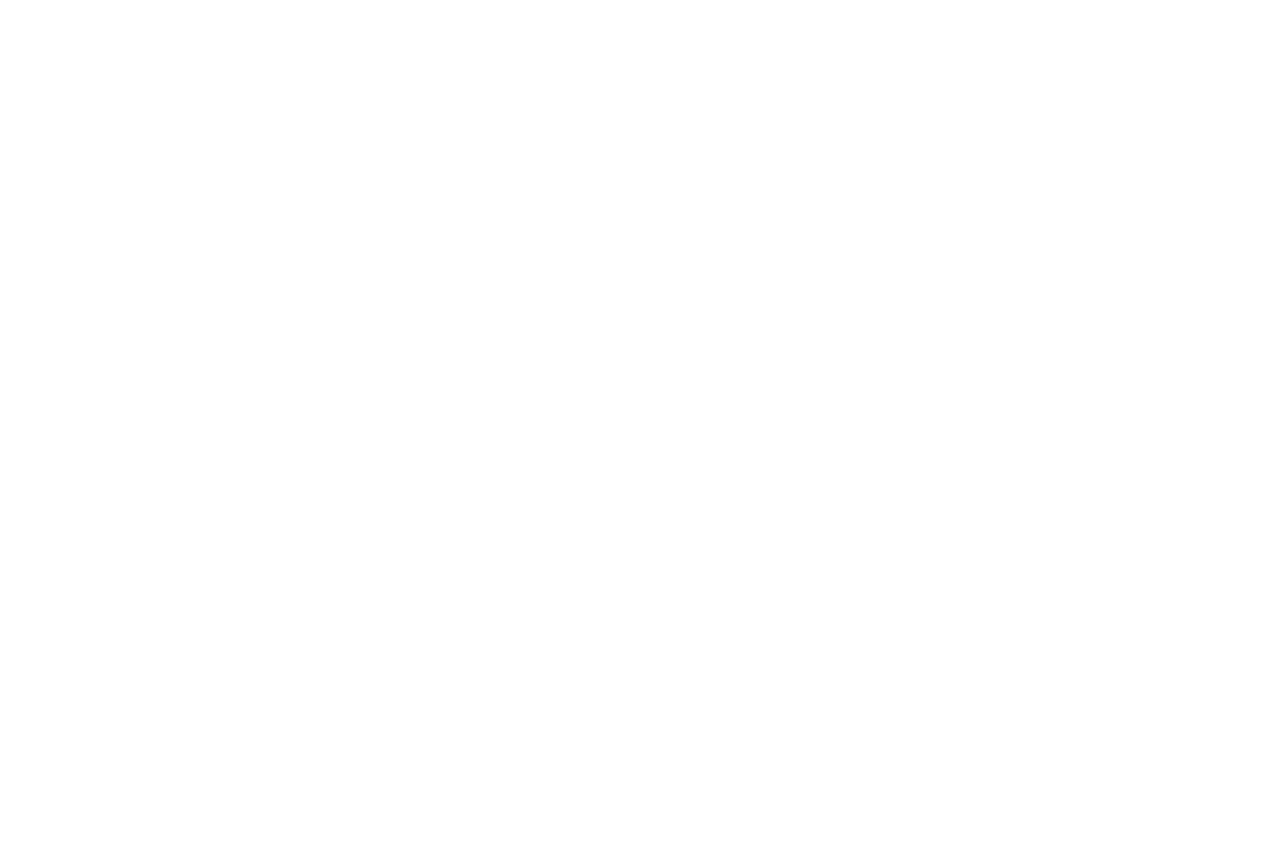
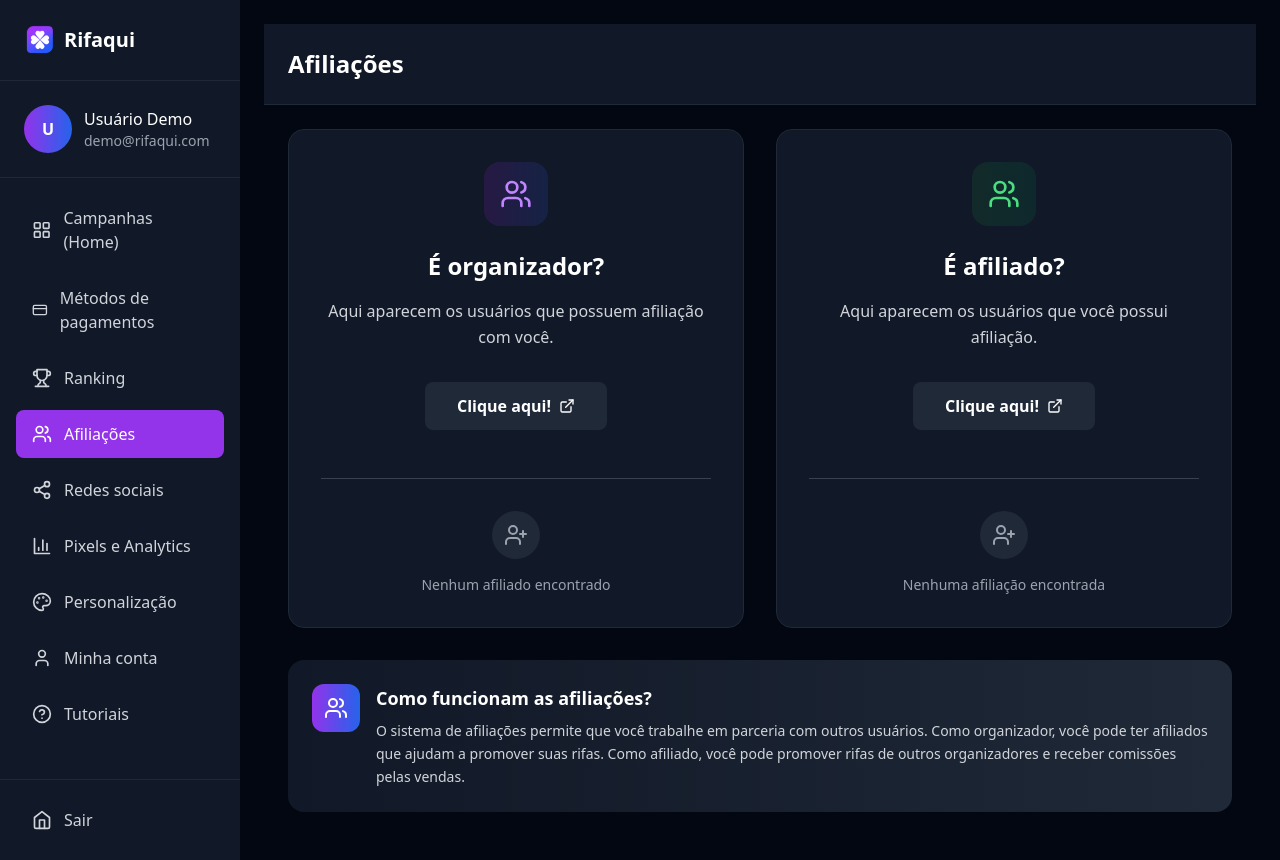
Before and after one commit to gilson954/sistema-rifa, a React (Vite) app: page /dashboard/affiliations in a window 1280 px wide. Before the commit this address had no page. Before the commit the page ends 800 px from the top, so only its background shows below. Built offline with nearby package versions, Linux system fonts and the light colour scheme.

Commit message:
Add Afiliações button to sidebar and create affiliations page

```diff
--- a/src/App.tsx
+++ b/src/App.tsx
@@ -6,6 +6,7 @@ import HomePage from './pages/HomePage';
 import DashboardPage from './pages/DashboardPage';
 import PaymentIntegrationsPage from './pages/PaymentIntegrationsPage';
 import RankingPage from './pages/RankingPage';
+import AffiliationsPage from './pages/AffiliationsPage';
 
 function App() {
   return (
@@ -21,6 +22,7 @@ function App() {
           <Route index element={<DashboardPage />} />
           <Route path="integrations" element={<PaymentIntegrationsPage />} />
           <Route path="ranking" element={<RankingPage />} />
+          <Route path="affiliations" element={<AffiliationsPage />} />
         </Route>
       </Routes>
     </Router>
--- a/src/components/Sidebar.tsx
+++ b/src/components/Sidebar.tsx
@@ -10,7 +10,8 @@ import {
   HelpCircle,
   Home,
   X,
-  Trophy
+  Trophy,
+  Users
 } from 'lucide-react';
 
 interface SidebarProps {
@@ -40,6 +41,11 @@ const Sidebar: React.FC<SidebarProps> = ({ onClose }) => {
       icon: Trophy,
       label: 'Ranking',
       path: '/dashboard/ranking'
+    },
+    {
+      icon: Users,
+      label: 'Afiliações',
+      path: '/dashboard/affiliations'
     },
     {
       icon: Share2,
--- /dev/null
+++ b/src/pages/AffiliationsPage.tsx
@@ -0,0 +1,110 @@
+import React from 'react';
+import { Users, UserPlus, ExternalLink } from 'lucide-react';
+
+const AffiliationsPage = () => {
+  return (
+    <div className="min-h-screen bg-gray-100 dark:bg-gray-950 text-gray-900 dark:text-white transition-colors duration-300">
+      {/* Header */}
+      <div className="bg-white dark:bg-gray-900 border-b border-gray-200 dark:border-gray-800 p-6 transition-colors duration-300">
+        <h1 className="text-2xl font-bold text-gray-900 dark:text-white">
+          Afiliações
+        </h1>
+      </div>
+
+      {/* Main Content */}
+      <div className="p-6 max-w-6xl mx-auto">
+        {/* Two Column Layout */}
+        <div className="grid md:grid-cols-2 gap-8">
+          {/* Left Column - É organizador? */}
+          <div className="bg-white dark:bg-gray-900 rounded-2xl p-8 border border-gray-200 dark:border-gray-800 transition-colors duration-300">
+            <div className="text-center">
+              <div className="w-16 h-16 bg-gradient-to-r from-purple-100 to-blue-100 dark:from-purple-900/30 dark:to-blue-900/30 rounded-2xl flex items-center justify-center mx-auto mb-6">
+                <Users className="h-8 w-8 text-purple-600 dark:text-purple-400" />
+              </div>
+
+              <h2 className="text-2xl font-bold text-gray-900 dark:text-white mb-4">
+                É organizador?
+              </h2>
+
+              <p className="text-gray-600 dark:text-gray-300 mb-8 leading-relaxed">
+                Aqui aparecem os usuários que possuem afiliação com você.
+              </p>
+
+              <button className="bg-gray-900 dark:bg-gray-800 hover:bg-gray-800 dark:hover:bg-gray-700 text-white px-8 py-3 rounded-lg font-semibold transition-colors duration-200 flex items-center space-x-2 mx-auto">
+                <span>Clique aqui!</span>
+                <ExternalLink className="h-4 w-4" />
+              </button>
+            </div>
+
+            {/* Empty State for Organizer */}
+            <div className="mt-12 pt-8 border-t border-gray-200 dark:border-gray-700">
+              <div className="text-center">
+                <div className="w-12 h-12 bg-gray-100 dark:bg-gray-800 rounded-full flex items-center justify-center mx-auto mb-4">
+                  <UserPlus className="h-6 w-6 text-gray-400" />
+                </div>
+                <p className="text-sm text-gray-500 dark:text-gray-400">
+                  Nenhum afiliado encontrado
+                </p>
+              </div>
+            </div>
+          </div>
+
+          {/* Right Column - É afiliado? */}
+          <div className="bg-white dark:bg-gray-900 rounded-2xl p-8 border border-gray-200 dark:border-gray-800 transition-colors duration-300">
+            <div className="text-center">
+              <div className="w-16 h-16 bg-gradient-to-r from-green-100 to-emerald-100 dark:from-green-900/30 dark:to-emerald-900/30 rounded-2xl flex items-center justify-center mx-auto mb-6">
+                <Users className="h-8 w-8 text-green-600 dark:text-green-400" />
+              </div>
+
+              <h2 className="text-2xl font-bold text-gray-900 dark:text-white mb-4">
+                É afiliado?
+              </h2>
+
+              <p className="text-gray-600 dark:text-gray-300 mb-8 leading-relaxed">
+                Aqui aparecem os usuários que você possui afiliação.
+              </p>
+
+              <button className="bg-gray-900 dark:bg-gray-800 hover:bg-gray-800 dark:hover:bg-gray-700 text-white px-8 py-3 rounded-lg font-semibold transition-colors duration-200 flex items-center space-x-2 mx-auto">
+                <span>Clique aqui!</span>
+                <ExternalLink className="h-4 w-4" />
+              </button>
+            </div>
+
+            {/* Empty State for Affiliate */}
+            <div className="mt-12 pt-8 border-t border-gray-200 dark:border-gray-700">
+              <div className="text-center">
+                <div className="w-12 h-12 bg-gray-100 dark:bg-gray-800 rounded-full flex items-center justify-center mx-auto mb-4">
+                  <UserPlus className="h-6 w-6 text-gray-400" />
+                </div>
+                <p className="text-sm text-gray-500 dark:text-gray-400">
+                  Nenhuma afiliação encontrada
+                </p>
+              </div>
+            </div>
+          </div>
+        </div>
+
+        {/* Info Section */}
+        <div className="mt-8 bg-gradient-to-r from-purple-50 to-blue-50 dark:from-gray-900 dark:to-gray-800 rounded-2xl p-6 transition-colors duration-300">
+          <div className="flex items-start space-x-4">
+            <div className="w-12 h-12 bg-gradient-to-r from-purple-600 to-blue-600 rounded-xl flex items-center justify-center flex-shrink-0">
+              <Users className="h-6 w-6 text-white" />
+            </div>
+            <div>
+              <h3 className="text-lg font-semibold text-gray-900 dark:text-white mb-2">
+                Como funcionam as afiliações?
+              </h3>
+              <p className="text-gray-600 dark:text-gray-300 text-sm leading-relaxed">
+                O sistema de afiliações permite que você trabalhe em parceria com outros usuários.
+                Como organizador, você pode ter afiliados que ajudam a promover suas rifas.
+                Como afiliado, você pode promover rifas de outros organizadores e receber comissões pelas vendas.
+              </p>
+            </div>
+          </div>
+        </div>
+      </div>
+    </div>
+  );
+};
+
+export default AffiliationsPage;
```
